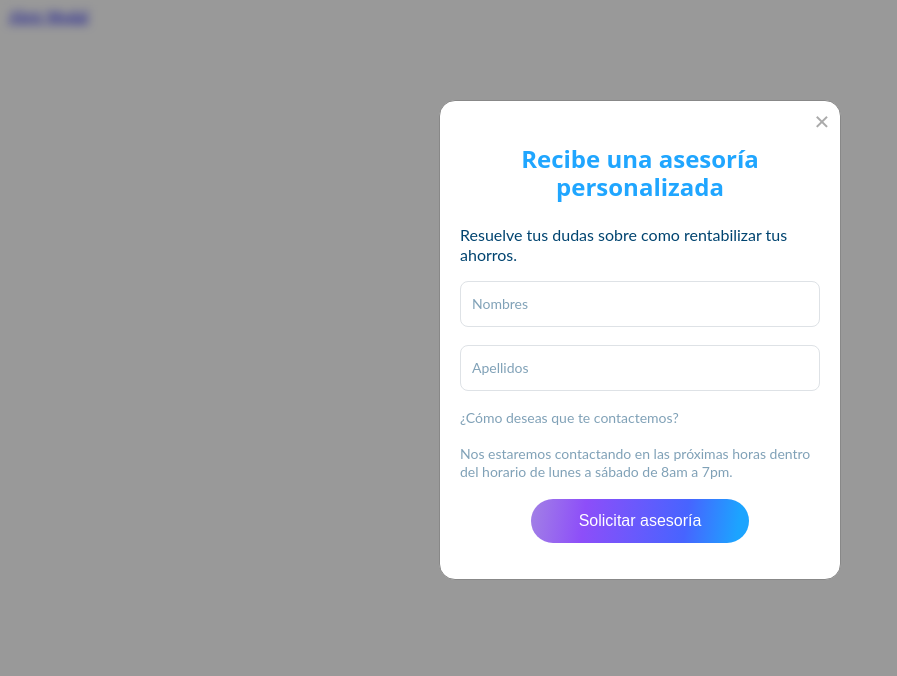
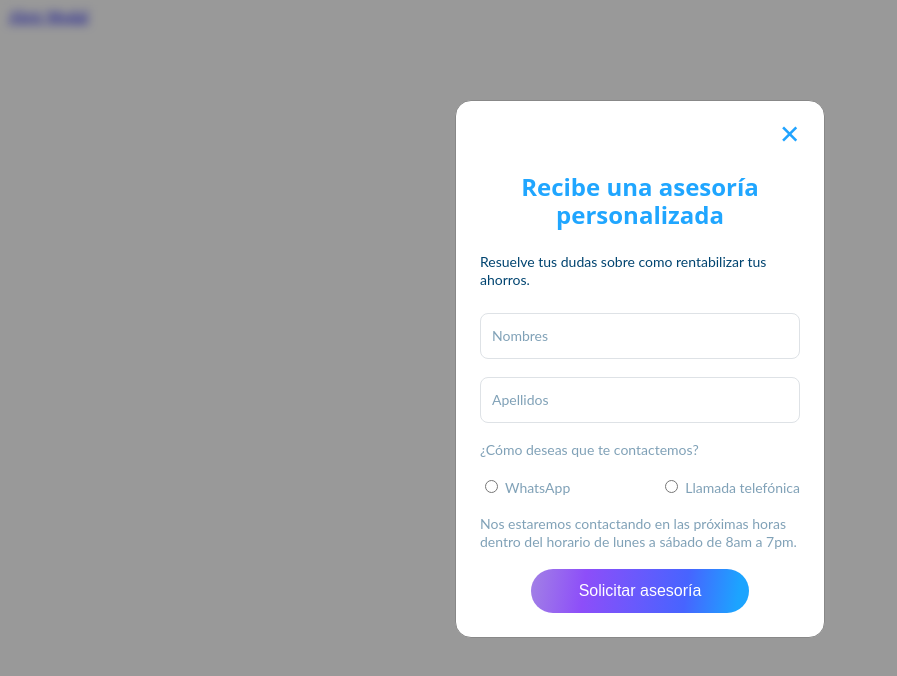
Before and after one commit to M4rckR/modal-dp, a plain HTML site: page index.html in a window 1280 px wide. Shown: the whole page, without its empty margins (0-897 px from the left). Drawn offline with Linux system fonts and the light colour scheme.

Commit message:
Formulario al 60%

```diff
--- a/index.html
+++ b/index.html
@@ -20,9 +20,9 @@
 .modal-content {
     background-color: white;
     margin: auto;
-    padding: 20px;
+    padding: 24px;
     border: 1px solid #888;
-    width: 360px;
+    width: 320px;
     position: relative;
     border-radius: 16px;
 }
@@ -36,11 +36,11 @@ p,label {
 }
 
 .close {
-    color: #aaa;
+    color: #20A3FF;
     position: absolute;
-    right: 10px;
-    top: 5px;
-    font-size: 28px;
+    right: 24px;
+    top: 12px;
+    font-size: 36px;
     font-weight: bold;
     cursor: pointer;
 }
@@ -52,13 +52,15 @@ p,label {
     font-weight: bolder;
     font-style: normal;
     line-height: 28px;
+    padding-top: 24px;
 }
 
 .banbif-modal-paragraph {
     color: #004470;
-    font-size: 16px;
+    font-size: 14px;
     font-style: normal;
-    line-height: 20px;
+    line-height: 18px;
+    margin-bottom: 24px;
 }
 
 
@@ -66,6 +68,7 @@ p,label {
     display: flex;
     flex-direction: column;
     gap: 18px;
+    margin-bottom: 0;
 }
 
 .banbif-input-box {
@@ -91,6 +94,8 @@ p,label {
     line-height: 18px;
     color: rgba(0, 68, 112, 0.50);
     left: 12px;
+    transition: all 0.3s;
+    background-color: white;
 }
 
 .banbif-button-form {
@@ -115,6 +120,17 @@ p,label {
     margin: 0;
 }
 
+.banbif-form-radio {
+    display: flex;
+    justify-content: space-between;
+}
+
+.banbif-form-radio label {
+    font-size: 14px;
+    line-height: 18px;
+    color: #00447080;
+}
+
 </style>
 
 <div>
@@ -135,7 +151,18 @@ p,label {
                         <input id="apellido-input" type="text">
                     </div>
                     <p class="banbif-text-low">¿Cómo deseas que te contactemos?</p>
+                    <div class="banbif-form-radio">
+                        <div>
+                            <input type="radio" id="contacto-telefono" name="contacto" value="telefono">
+                            <label for="contacto-telefono">WhatsApp</label>
+                        </div>
+                        <div>
+                            <input type="radio" id="contacto-email" name="contacto" value="email">
+                            <label for="contacto-email">Llamada telefónica</label>
+                        </div>
+                    </div>
                     <p class="banbif-text-low">Nos estaremos contactando en las próximas horas dentro del horario de lunes a sábado de 8am a 7pm.</p>
+
                     <button type="submit" class="banbif-button-form">Solicitar asesoría</button>
                 </form>
             </div>
@@ -175,7 +202,25 @@ document.addEventListener('DOMContentLoaded', () => {
 
     nombreInput.addEventListener('focus', () => {
         if(nombreInput.value === '') {
-            labelNombre.style.display = 'none';
+            labelNombre.style.top = '0';
+        }
+    });
+
+    nombreInput.addEventListener('blur', () => {
+        if(nombreInput.value === '') {
+            labelNombre.style.top = '50%';
+        }
+    });
+
+    apellidoInput.addEventListener('focus', () => {
+        if(apellidoInput.value === '') {
+            labelApellido.style.top = '0';
+        }
+    });
+
+    apellidoInput.addEventListener('blur', () => {
+        if(apellidoInput.value === '') {
+            labelApellido.style.top = '50%';
         }
     });
 });
```
